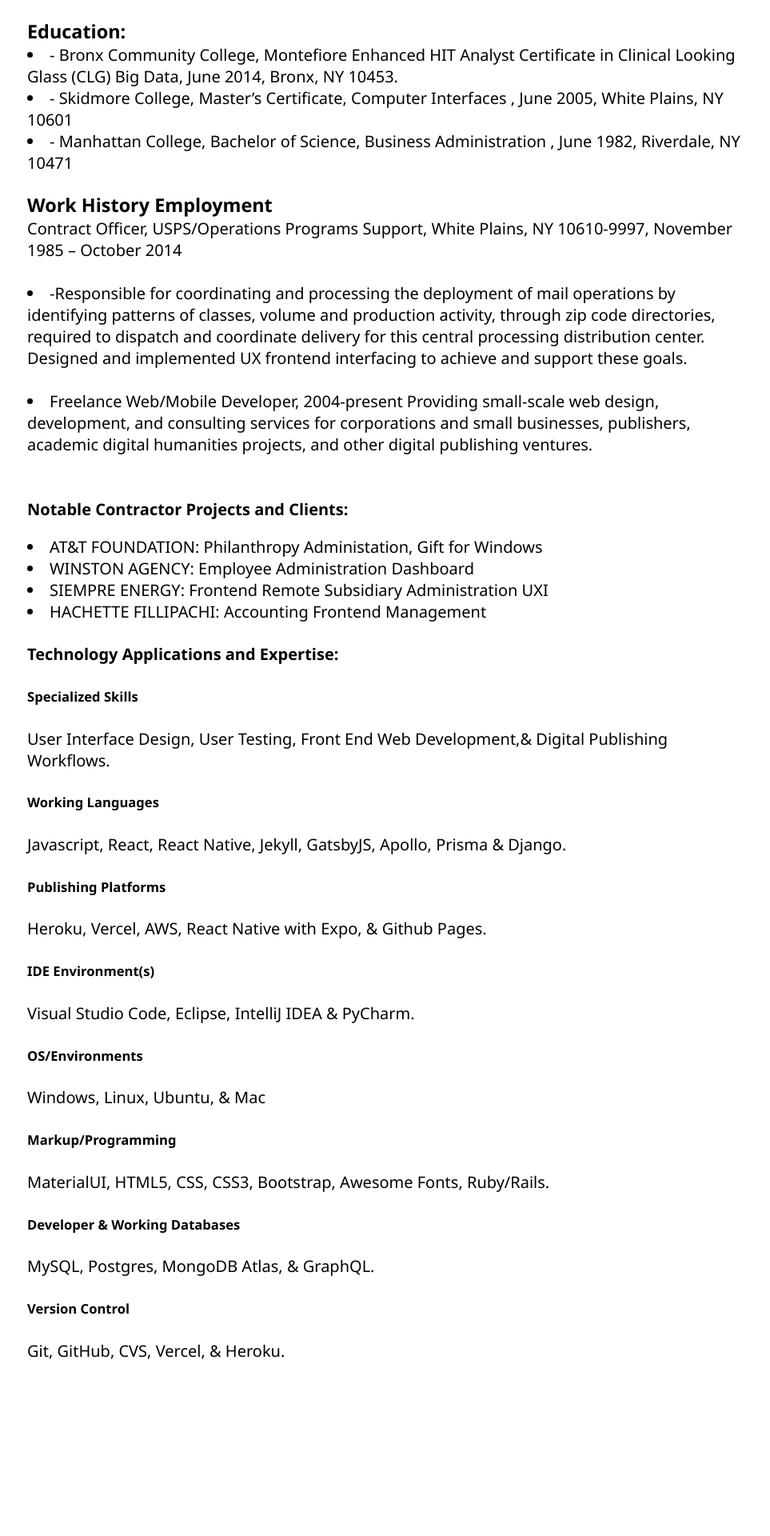
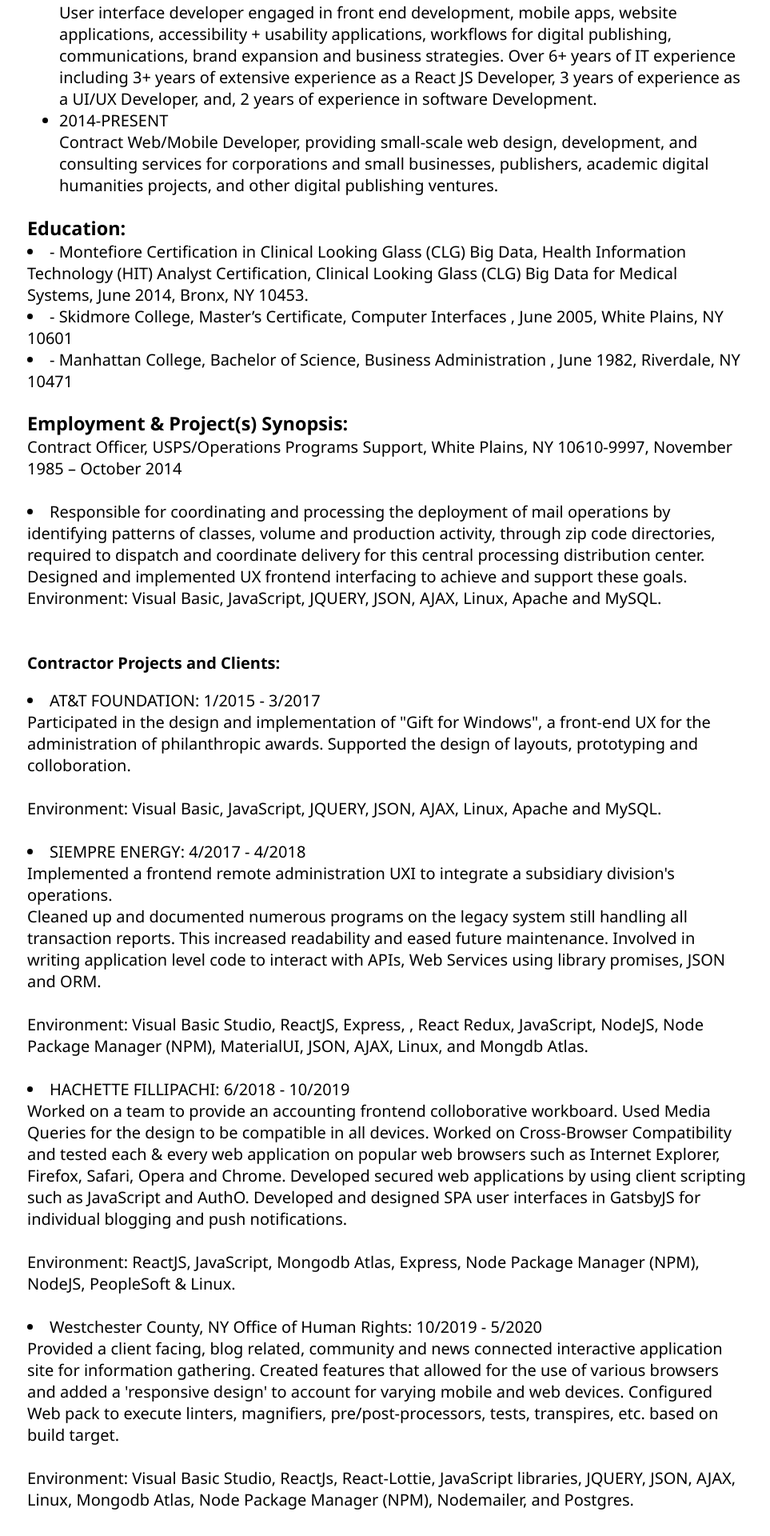
Before and after one commit to curgery/serene-plains-04273, a React (Create React App) app in the folder client/: page /about in a window 1280 px wide. Shown: the part 820-2740 px from the top of the page at 80% size, without its empty margins (146-1109 px from the left). Before the commit the page ends 2522 px from the top, so only its background shows below. Built offline with nearby package versions, Linux system fonts and the light colour scheme.

Commit message:
revision of resume

```diff
--- a/client/src/pages/AboutPage.js
+++ b/client/src/pages/AboutPage.js
@@ -1,8 +1,10 @@
 import React from 'react';
+import SocialMedia from '../components/SocialMedia';
 
 const AboutPage = () => (
   <>
     <h1>Curriculum Vitae </h1>
+    <SocialMedia />
     <p>
       Address:
       <br />
@@ -17,8 +19,6 @@
       </a>
       <br />
       <br />
-      Development Projects:
-      <br />
       <a href='https://github.com/curgery/'>https://github.com/curgery</a>
       <br />
       <br />
@@ -29,17 +29,31 @@
       </a>
       <br />
     </p>
+    <br />
+    <h4>Professional Summary:</h4>
     <ul>
-      <h4>
+      <span>
         User interface developer engaged in front end development, mobile apps,
-        website applications, accessibility + usability, workflows for digital
-        publishing, communications, brand expansion and business strategies.
-      </h4>
+        website applications, accessibility + usability applications, workflows
+        for digital publishing, communications, brand expansion and business
+        strategies. Over 6+ years of IT experience including 3+ years of
+        extensive experience as a React JS Developer, 3 years of experience as a
+        UI/UX Developer, and, 2 years of experience in software Development.
+        <li>
+          2014-PRESENT <br />
+          Contract Web/Mobile Developer, providing small-scale web design,
+          development, and consulting services for corporations and small
+          businesses, publishers, academic digital humanities projects, and
+          other digital publishing ventures.
+        </li>
+      </span>
     </ul>
     <h3>Education:</h3>
     <li>
-      - Bronx Community College, Montefiore Enhanced HIT Analyst Certificate in
-      Clinical Looking Glass (CLG) Big Data, June 2014, Bronx, NY 10453.
+      - Montefiore Certification in Clinical Looking Glass (CLG) Big Data,
+      Health Information Technology (HIT) Analyst Certification, Clinical
+      Looking Glass (CLG) Big Data for Medical Systems, June 2014, Bronx, NY
+      10453.
     </li>
     <li>
       - Skidmore College, Master’s Certificate, Computer Interfaces , June 2005,
@@ -49,7 +63,7 @@
       - Manhattan College, Bachelor of Science, Business Administration , June
       1982, Riverdale, NY 10471
     </li>
-    <h3>Work History Employment</h3>
+    <h3>Employment & Project(s) Synopsis:</h3>
     <span>
       Contract Officer, USPS/Operations Programs Support, White Plains, NY
       10610-9997, November 1985 – October 2014
@@ -57,46 +71,100 @@
     <br />
     <br />
     <li>
-      -Responsible for coordinating and processing the deployment of mail
+      Responsible for coordinating and processing the deployment of mail
       operations by identifying patterns of classes, volume and production
       activity, through zip code directories, required to dispatch and
       coordinate delivery for this central processing distribution center.
       Designed and implemented UX frontend interfacing to achieve and support
-      these goals.{' '}
+      these goals. <br />
+      Environment: Visual Basic, JavaScript, JQUERY, JSON, AJAX, Linux, Apache
+      and MySQL.
     </li>
     <br />
+    <h4>Contractor Projects and Clients:</h4>
+    <ul />
+    <li>AT&T FOUNDATION: 1/2015 - 3/2017</li>
+    Participated in the design and implementation of "Gift for Windows", a
+    front-end UX for the administration of philanthropic awards. Supported the
+    design of layouts, prototyping and colloboration.
+    <br />
+    <br />
+    Environment: Visual Basic, JavaScript, JQUERY, JSON, AJAX, Linux, Apache and
+    MySQL.
+    <br />
+    <br />
     <li>
-      Freelance Web/Mobile Developer, 2004-present Providing small-scale web
-      design, development, and consulting services for corporations and small
-      businesses, publishers, academic digital humanities projects, and other
-      digital publishing ventures.
+      SIEMPRE ENERGY: 4/2017 - 4/2018
+      <br />
+      Implemented a frontend remote administration UXI to integrate a subsidiary
+      division's operations.
+    </li>
+    Cleaned up and documented numerous programs on the legacy system still
+    handling all transaction reports. This increased readability and eased
+    future maintenance. Involved in writing application level code to interact
+    with APIs, Web Services using library promises, JSON and ORM.
+    <br />
+    <br />
+    Environment: Visual Basic Studio, ReactJS, Express, , React Redux,
+    JavaScript, NodeJS, Node Package Manager (NPM), MaterialUI, JSON, AJAX,
+    Linux, and Mongdb Atlas.
+    <br />
+    <br />
+    <li>
+      HACHETTE FILLIPACHI: 6/2018 - 10/2019
+      <br /> Worked on a team to provide an accounting frontend colloborative
+      workboard. Used Media Queries for the design to be compatible in all
+      devices. Worked on Cross-Browser Compatibility and tested each & every web
+      application on popular web browsers such as Internet Explorer, Firefox,
+      Safari, Opera and Chrome. Developed secured web applications by using
+      client scripting such as JavaScript and AuthO. Developed and designed SPA
+      user interfaces in GatsbyJS for individual blogging and push
+      notifications.
     </li>
     <br />
-    <h4>Notable Contractor Projects and Clients:</h4>
+    Environment: ReactJS, JavaScript, Mongodb Atlas, Express, Node Package
+    Manager (NPM), NodeJS, PeopleSoft & Linux.
+    <br />
+    <br />
+    <li>
+      Westchester County, NY Office of Human Rights: 10/2019 - 5/2020
+      <br />
+      Provided a client facing, blog related, community and news connected
+      interactive application site for information gathering. Created features
+      that allowed for the use of various browsers and added a 'responsive
+      design' to account for varying mobile and web devices. Configured Web pack
+      to execute linters, magnifiers, pre/post-processors, tests, transpires,
+      etc. based on build target. <br />
+      <br />
+      Environment: Visual Basic Studio, ReactJs, React-Lottie, JavaScript
+      libraries, JQUERY, JSON, AJAX, Linux, Mongodb Atlas, Node Package Manager
+      (NPM), Nodemailer, and Postgres.
+    </li>
+    <br />
     <ul />
-    <li>AT&T FOUNDATION: Philanthropy Administation, Gift for Windows</li>
-    <li>WINSTON AGENCY: Employee Administration Dashboard</li>
-    <li>SIEMPRE ENERGY: Frontend Remote Subsidiary Administration UXI</li>
-    <li>HACHETTE FILLIPACHI: Accounting Frontend Management </li>
-    <h4>Technology Applications and Expertise:</h4>
-    <h5>Specialized Skills</h5>
-    <ul />
-    User Interface Design, User Testing, Front End Web Development,& Digital
-    Publishing Workflows.
-    <h5>Working Languages</h5>
+    <h3>Technical Skills</h3>
+    <h5>Web Technologies:</h5>
     Javascript, React, React Native, Jekyll, GatsbyJS, Apollo, Prisma & Django.
-    <h5>Publishing Platforms</h5>
+    Involved in writing application level code to interact with APIs, RESTful
+    Web Services using AJAX, JSON.
+    <h5>Publishing Platforms:</h5>
     Heroku, Vercel, AWS, React Native with Expo, & Github Pages.
-    <h5>IDE Environment(s)</h5>
+    <h5>IDE Environment(s):</h5>
     Visual Studio Code, Eclipse, IntelliJ IDEA & PyCharm.
-    <h5>OS/Environments</h5>
+    <h5>OS/Environments:</h5>
     Windows, Linux, Ubuntu, & Mac
-    <h5>Markup/Programming</h5>
-    MaterialUI, HTML5, CSS, CSS3, Bootstrap, Awesome Fonts, Ruby/Rails.
-    <h5>Developer & Working Databases</h5>
-    MySQL, Postgres, MongoDB Atlas, & GraphQL.
+    <h5>Markup & Styling Tool Sets:</h5>
+    MaterialUI, HTML/HTML5, XML, DHTML CSS/CSS3, SASS, LESS, JavaScript, React
+    JS, Redux, Flex, JQuery, JSON, Node.js, Ajax, JQUERY & Bootstrap.
+    <h5>Database Providers:</h5>
+    Expertise in writing SQL, PL/SQL, Stored Procedures, Cursors, Triggers with
+    Oracle 9i/10g, MySQL, PostgreSQL, Blob storage and MS-SQL Server, MySQL,
+    MongoDB Atlas, & GraphQL. Extensive experience with ORM (Object Relational
+    Mapper) middleware for back-end system integration.
     <h5>Version Control</h5>
     Git, GitHub, CVS, Vercel, & Heroku.
+    <br />
+    <br />
   </>
 );
 
--- a/client/src/pages/ArticlesListPage.js
+++ b/client/src/pages/ArticlesListPage.js
@@ -6,8 +6,9 @@
 
 const ArticlesListPage = () => (
   <>
+    <h1>Articles</h1>
     <SocialMedia />
-    <h1>Articles</h1>
+
     <ArticlesList articles={articleContent} />
   </>
 );
```
